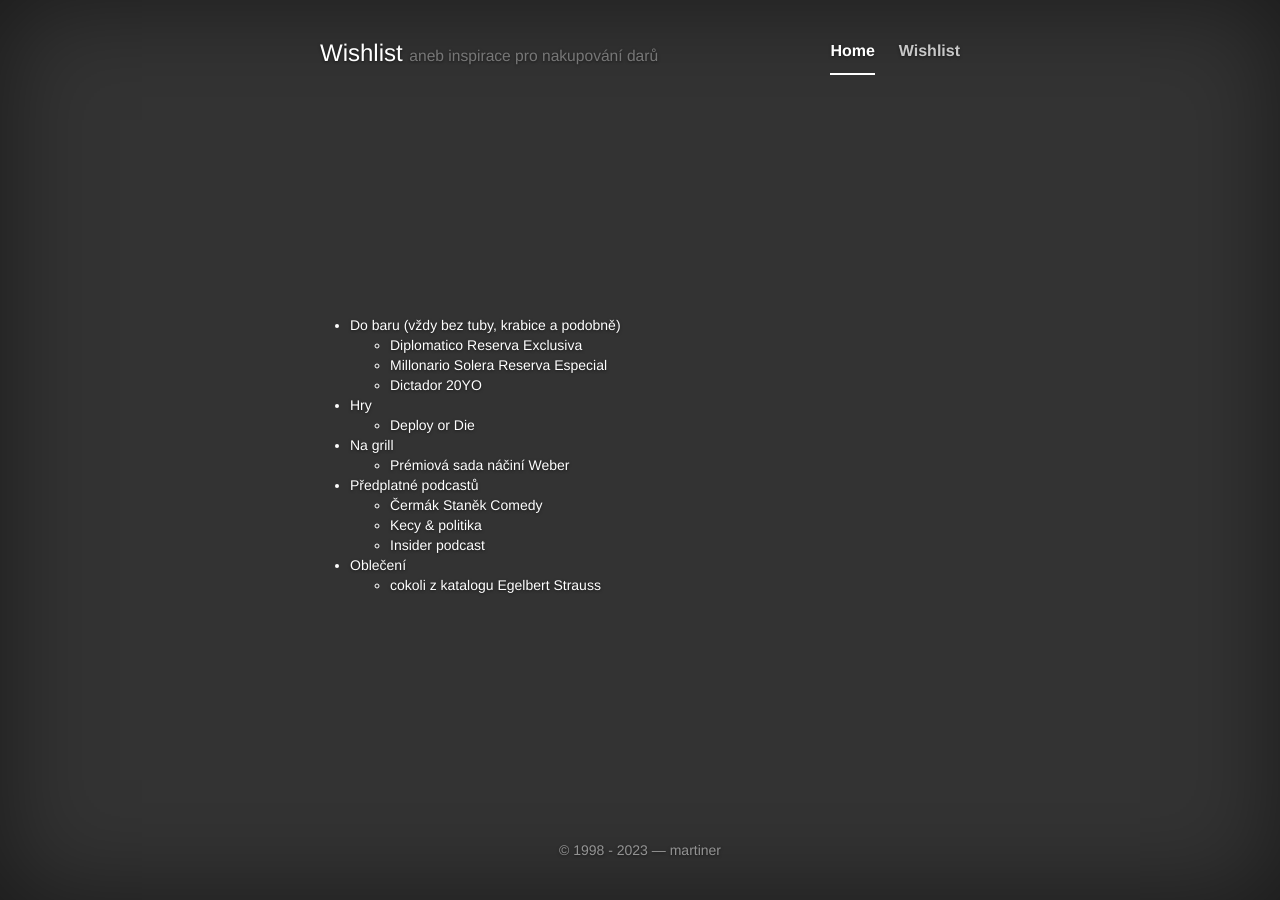
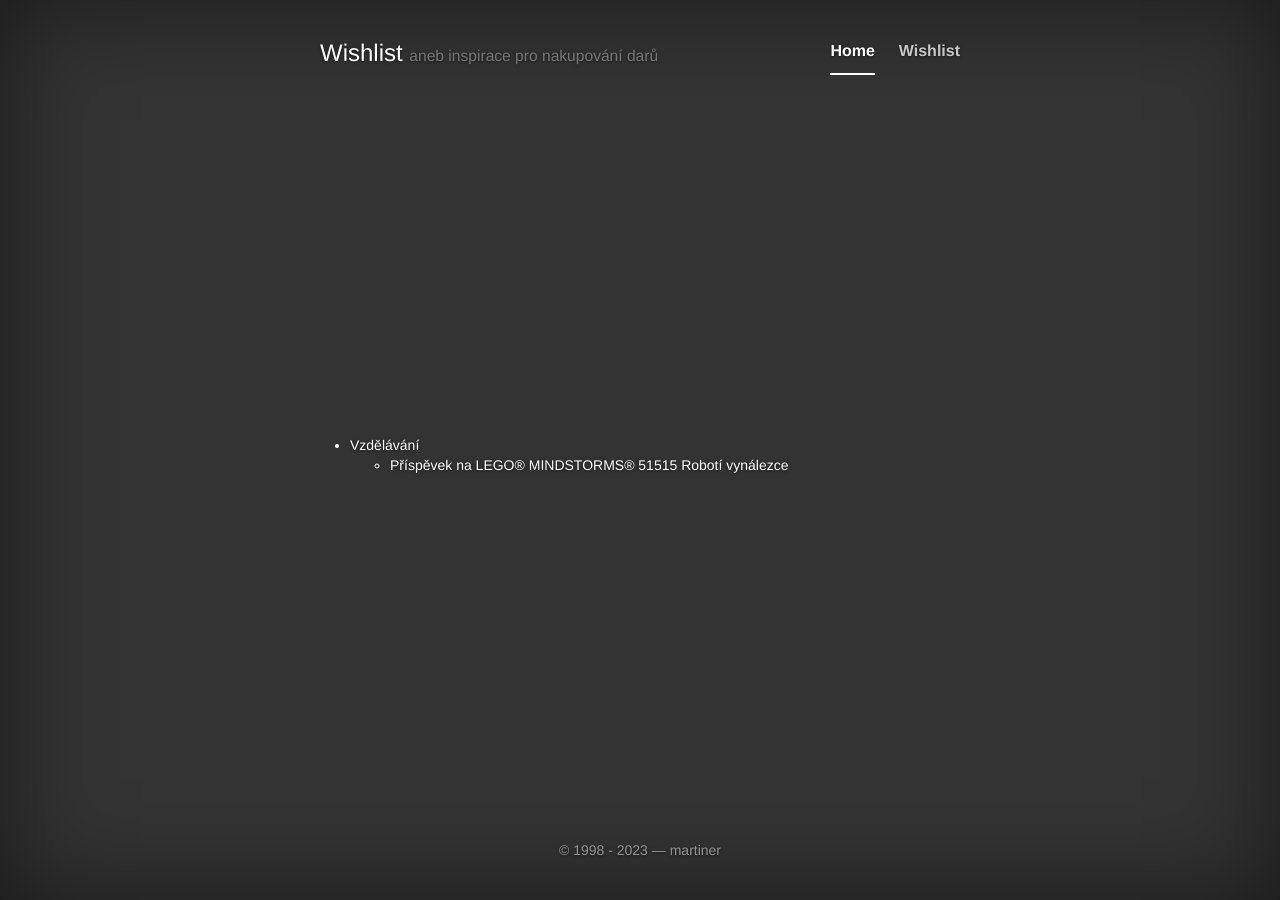
Before and after one commit to martiner/martiner.github.com, a Jekyll site: the page built from wishlist.html, in a window 1280 px wide. Built offline with Jekyll 4.4.1, drawn with Linux system fonts in a browser that asks for light colours; nearby versions of some CDN libraries.

Commit message:
chg: narozky 2023

```diff
--- a/wishlist.html
+++ b/wishlist.html
@@ -5,25 +5,24 @@
 ---
 <ul class="text-left">
 
-<li>Do baru (vždy bez tuby, krabice a podobně)<ul>
+<li>Vzdělávání<ul>
+	<li>Příspěvek na <a href="https://www.alza.cz/hracky/lego-ventura-51515-roboti-vynalezce-d6160403.htm">LEGO® MINDSTORMS® 51515 Robotí vynálezce</a></li>
+	</ul></li>
+
+<!--
+	<li>Do baru (vždy bez tuby, krabice a podobně)<ul>
 	<li><a href="https://eshop.hyveco.cz/diplomatico-reserva-exclusiva-12yo-0-7l-40-9412">Diplomatico Reserva Exclusiva</a></li>
 	<li><a href="https://eshop.hyveco.cz/millonario-solera-reserva-especial-15-yo-0-7l-40-7673">Millonario Solera Reserva Especial</a></li>
 	<li><a href="https://eshop.hyveco.cz/dictador-20yo-0-7l-40-l-13971">Dictador 20YO</a></li>
 	</ul></li>
 
-<li>Hry<ul>
-	<li><a href="https://www.deployordie.cz/shop/1-deploy-or-die">Deploy or Die</a></li>
-	</ul></li>
-
-<li>Na grill<ul>
-	<li><a href="https://www.weber.com/CZ/cs/p%C5%99%C3%ADslu%C5%A1enstv%C3%AD/p%C5%99%C3%ADslu%C5%A1enstv%C3%AD-podle-kategorie/n%C3%A1%C4%8Din%C3%AD-a-vybaven%C3%AD/sada-n%C3%A1%C4%8Din%C3%AD-premium-6645/6645.html">Prémiová sada náčiní Weber</a></li>
-	</ul></li>
 
 <li>Předplatné podcastů<ul>
 	<li><a href="https://www.patreon.com/CermakStanekComedy">Čermák Staněk Comedy</a></li>
 	<li><a href="https://www.pickey.cz/kecyapolitika">Kecy & politika</a></li>
 	<li><a href="https://www.patreon.com/insiderpodcast">Insider podcast</a></li>
 	</ul></li>
+-->
 
 <!--<li>Komix<ul>
 	<li>Živí mrtví:
@@ -39,13 +38,13 @@
 	<li><a href="http://amzn.com/w/F3YFWLIZYCWX">Amazon wishlist</a></li>
         </ul></li>-->
 
+<!--
 <li>Oblečení<ul>
 	<li><a href="https://www.engelbert-strauss.cz/"
 		>cokoli z katalogu Egelbert Strauss</a></li>
-<!--
 	<li><a href="http://www.betabrand.com/executive-pinstripe-hoodie.html">mikina Pinstripe Executive (šedá)</a></li>
+	</ul></li>
 -->
-	</ul></li>
 
 
 <!--<li>Různé<ul>
```
